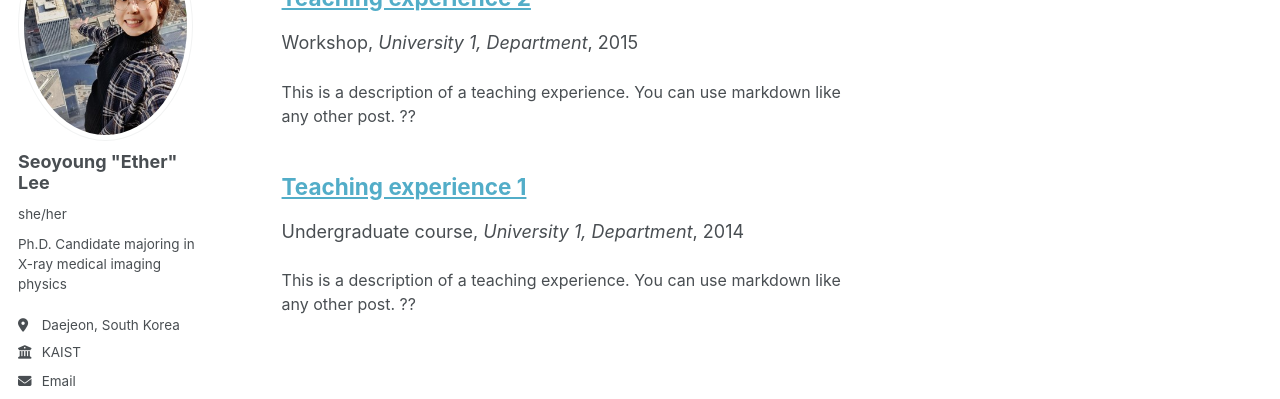
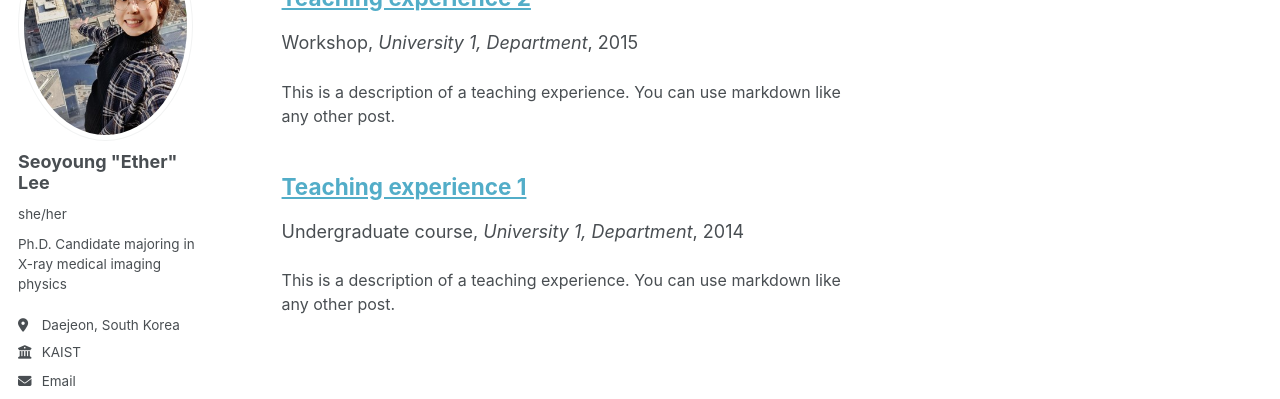
Before and after one commit to ether0/ether0.github.io, a Jekyll site: the page built from _pages/teaching.html, in a window 1280 px wide and 922 px high. Shown: the part 195-594 px from the top of the window. Built offline with Jekyll 4.4.1, drawn with Linux system fonts in a browser that asks for light colours; some web fonts are replaced.

Commit message:
Update archive-single.html

```diff
--- a/_includes/archive-single.html
+++ b/_includes/archive-single.html
@@ -39,7 +39,7 @@
     {% endif %}
 
     {% if post.authors %}
-      <p style="font-size: smaller; margin: 0;"> {{ post.authors | markdownify | remove: '<p>' | remove: '</p>'}} !! </p>
+      <p style="font-size: smaller; margin: 0;"> {{ post.authors | markdownify | remove: '<p>' | remove: '</p>'}} </p>
     {% endif %}
 
     {% if post.collection == 'teaching' %}
@@ -55,7 +55,7 @@
 
     {% if post.excerpt and site.read_more != 'enabled' %}
       <!-- <p class="archive__item-excerpt" itemprop="description", style="font-size: smaller">{{ post.excerpt | markdownify }} ?? </p>-->
-      <p class="archive__item-excerpt" itemprop="description" style="font-size: medium"> {{ post.excerpt | markdownify | remove: '<p>' | remove: '</p>'}} ?? </p>
+      <p class="archive__item-excerpt" itemprop="description" style="font-size: medium"> {{ post.excerpt | markdownify | remove: '<p>' | remove: '</p>'}} </p>
     {% elsif post.excerpt and site.read_more == 'enabled' %}
       <p class="archive__item-excerpt" itemprop="description" style="font-size: medium">{{ post.excerpt | markdownify | remove: '<p>' | remove: '</p>' }}<strong><a href="{{ base_path }}{{ post.url }}" rel="permalink"> Read more</a></strong></p>
     {% endif %}
```
